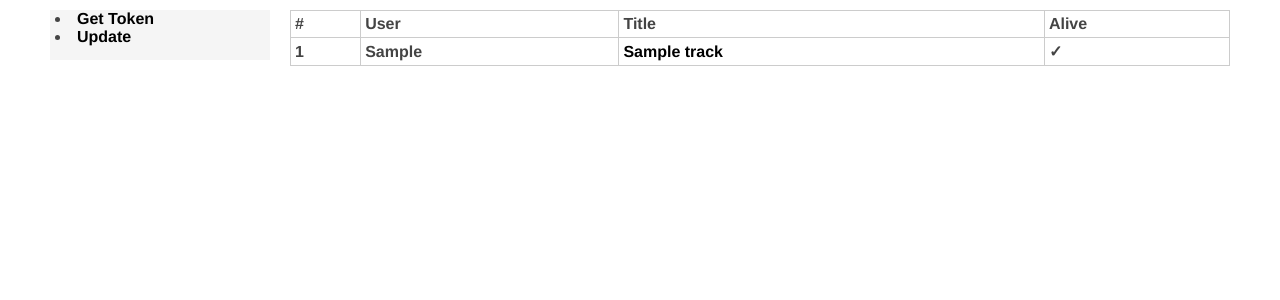
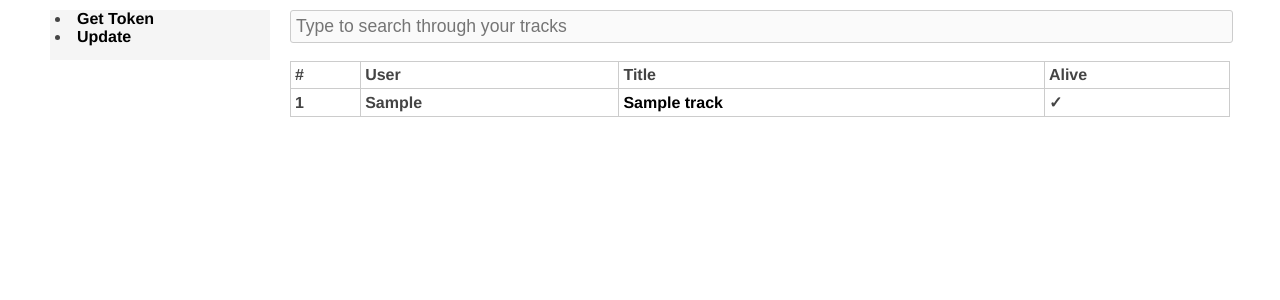
Before and after one commit to zunayed/forgetmenot, a Flask app: page /profile in a window 1280 px wide. Shown: the part 50-350 px from the top of the page. Run offline with Flask 2, Linux system fonts and the light colour scheme; the visitor is signed in with stand-in values (Sample User, id 1); tables that the repository leaves empty hold one stand-in row (values such as "Sample post"); lists and menus that the app fills with data are empty; some libraries are stand-ins or nearby versions.

Commit message:
Added profile.js that adds back to top feature and a search function for filtering the table

```diff
--- a/forgetmenot/Static/css/main.css
+++ b/forgetmenot/Static/css/main.css
@@ -128,6 +128,33 @@ div.messages {
   text-decoration: none;
 }
 
+/*search button*/
+input#search {
+  width: 99%;
+  background-color: #fafafa;
+  -webkit-border-radius: 3px;
+     -moz-border-radius: 3px;
+          border-radius: 3px;
+  border: 1px solid #cccccc;
+  padding: 5px;
+  font-size: 1.1em;
+}
+
+/* progress bar*/
+
+progress[value] {
+  /* Reset the default appearance */
+  -webkit-appearance: none;
+   appearance: none;
+
+  width: 100%;
+  height: 30px;
+}
+
+progress[value]::-webkit-progress-value{
+  background-color: #33CCFF;
+}
+
 /*table*/
 
 table {
--- /dev/null
+++ b/forgetmenot/Static/profile.js
@@ -0,0 +1,30 @@
+$(document).ready(function() {
+    // Show or hide the sticky footer button
+    $(window).scroll(function() {
+        if ($(this).scrollTop() > 100) {
+            $('.go-top').fadeIn(200);
+        } else {
+            $('.go-top').fadeOut(200);
+        }
+    });
+    // Animate the scroll to top
+    $('.go-top').click(function(event) {
+        event.preventDefault();
+        $('html, body').animate({scrollTop: 0}, 300);
+    });
+
+
+    //search box
+    var $rows = $('#table tr');
+    $('#search').keyup(function() {
+        var val = $.trim($(this).val()).replace(/ +/g, ' ').toLowerCase();
+
+        $rows.show().filter(function() {
+            var text = $(this).text().replace(/\s+/g, ' ').toLowerCase();
+            return !~text.indexOf(val);
+        }).hide();
+    });
+
+
+
+});
--- a/forgetmenot/routes.py
+++ b/forgetmenot/routes.py
@@ -68,11 +68,14 @@ def profile():
 
 	user = User.query.filter_by(email = session['email']).first()
 
+	num_dead = soundcloud_tracks.query.filter_by(alive = False).count()
+	num_alive = soundcloud_tracks.query.filter_by(alive = True).count()
+
 	if user:
 		sc_tracks = soundcloud_tracks.query.filter_by(user_id = user.id).all()
 		data = [[item.artist, item.title, item.alive, item.url] for item in sc_tracks]
 
-		return render_template('profile.html', data = enumerate(data))
+		return render_template('profile.html', data = enumerate(data), num_alive = num_alive, num_dead = num_dead)
 	else:
 		return redirect(url_for('signin'))
 
--- a/forgetmenot/templates/layout.html
+++ b/forgetmenot/templates/layout.html
@@ -32,6 +32,6 @@
   {% endblock %}
 
   <footer>
-    <br>
+  <br>
   </footer>
 </html>
--- a/forgetmenot/templates/profile.html
+++ b/forgetmenot/templates/profile.html
@@ -1,6 +1,5 @@
 {% extends "layout.html" %}
 {% block content %}
-<link rel="stylesheet" href="{{ url_for('static', filename='css/unsemantic-grid-responsive-no-ie7.css') }}">
 
 <body>
     <div class="grid-container">
@@ -11,12 +10,16 @@
     				<li><a href="{{ url_for('update') }}">Update</a></li>
         		</nav></strong>
             </div>
+            <div class="grid-20">
+
+            </div>
         </div>
 
         <div class="grid-80">
             <div class = "content">
-
-            	<table>
+                <input type="text" id="search" placeholder="Type to search through your tracks"></input>
+                <br></br>
+                <table id="table">
                     <tr>
                         <th>#</th>
                         <th>User</th>
@@ -30,7 +33,7 @@
                                 <th>{{artist}}</th>
                                 <th><a href="{{url}}">{{title}}</a></th>
                                 <th>&#x2713</th>
-                            <tr>
+                            </tr>
                             {% else %}
                             <tr class="dead">
                                 <th>{{num + 1}}</th>
@@ -49,22 +52,6 @@
 </body>
 
 <!-- JavaScript -->
-<script>
-    $(document).ready(function() {
-        // Show or hide the sticky footer button
-        $(window).scroll(function() {
-            if ($(this).scrollTop() > 100) {
-                $('.go-top').fadeIn(200);
-            } else {
-                $('.go-top').fadeOut(200);
-            }
-        });
-        // Animate the scroll to top
-        $('.go-top').click(function(event) {
-            event.preventDefault();
-            $('html, body').animate({scrollTop: 0}, 300);
-        })
-    });
-</script>
+<script src="{{ url_for('static', filename='profile.js') }}"></script>
 
 {% endblock %}
```
